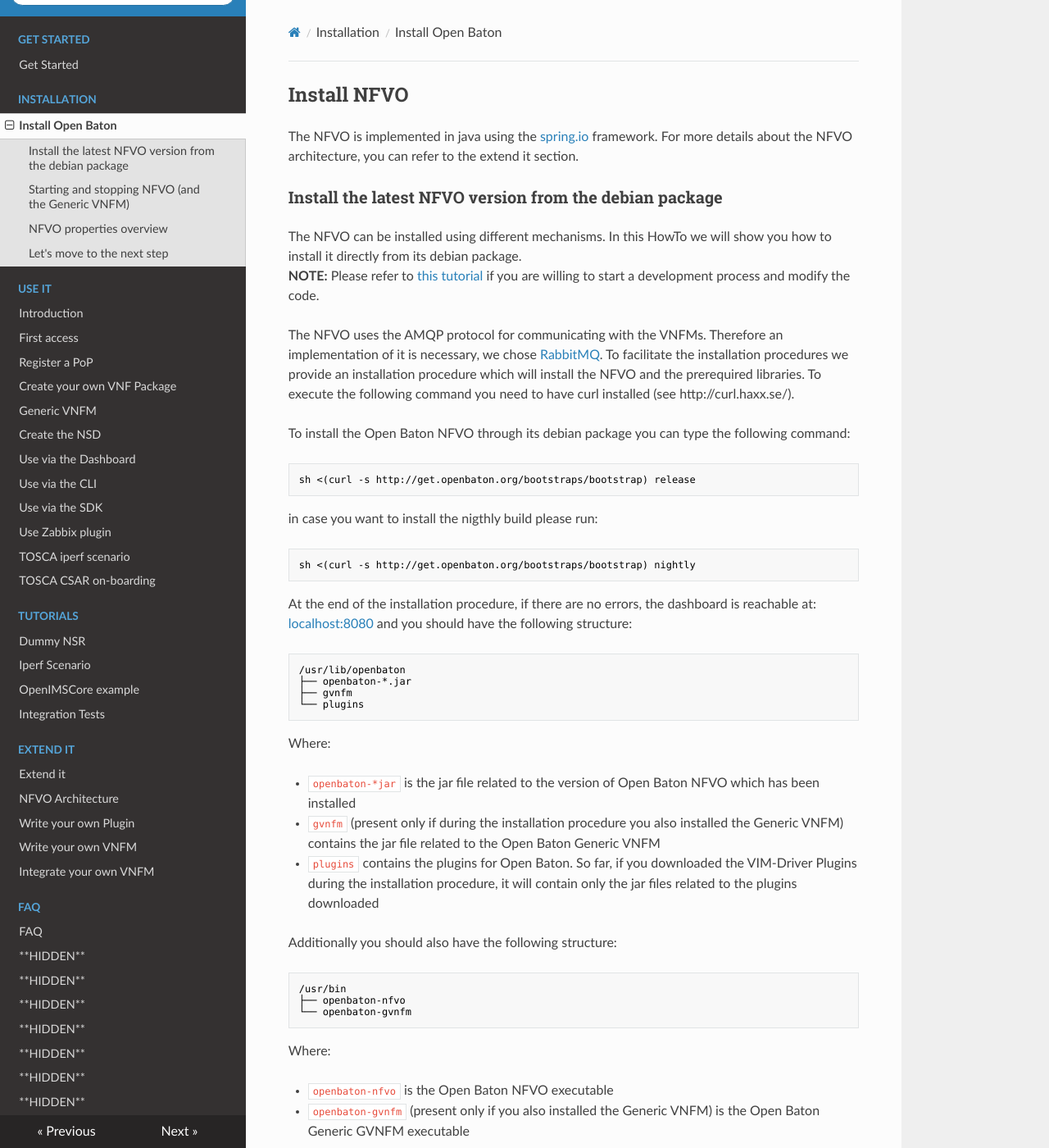
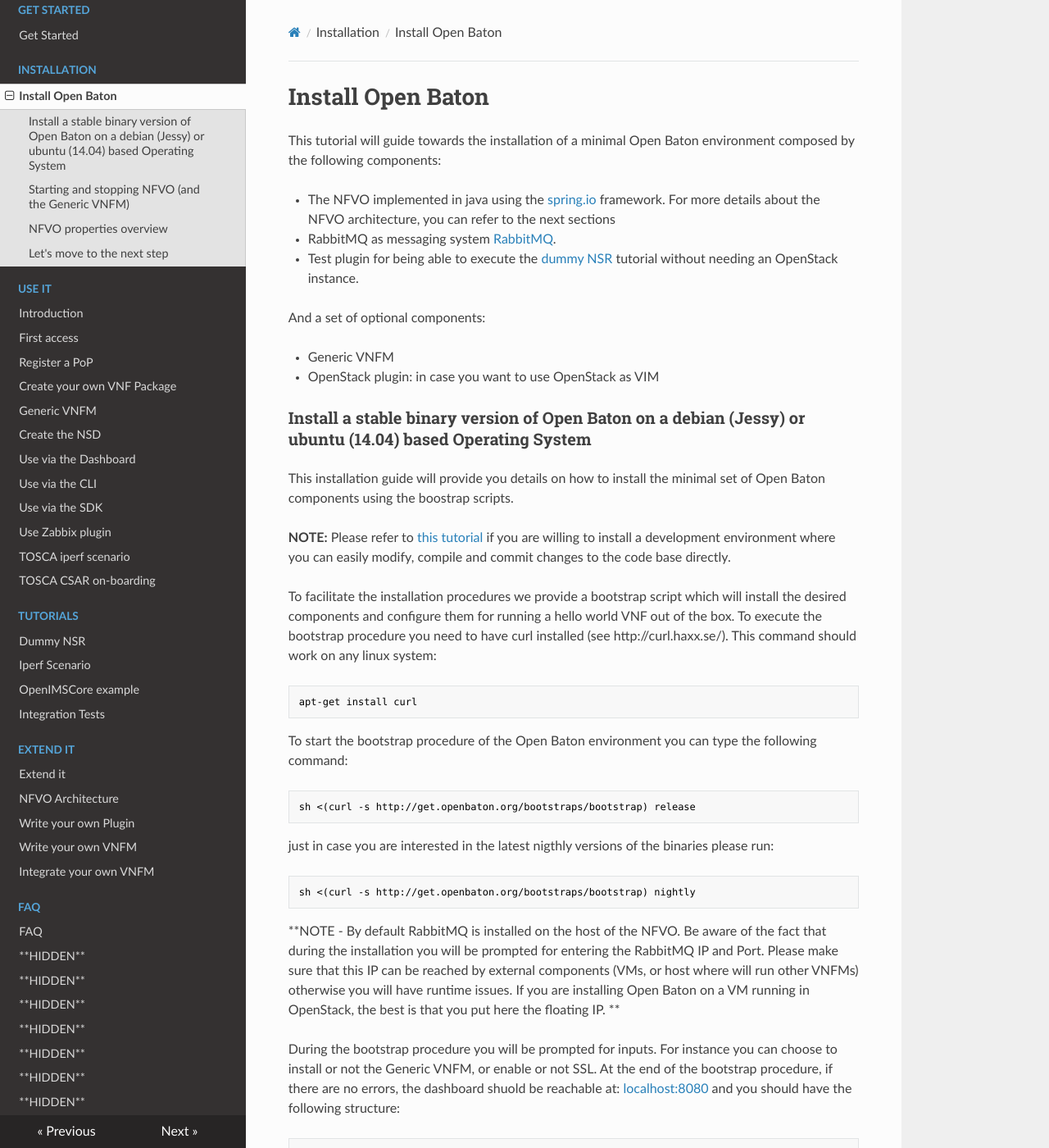
Before and after one commit to openbaton/docs, an MkDocs documentation site: the page built from docs/nfvo-installation-deb.md, in a window 1280 px wide and 1400 px high. Shown: the whole window at 82% size. Built offline with MkDocs 1.6.1, drawn with Linux system fonts in a browser that asks for light colours; nearby versions of some CDN libraries; old or Windows-style settings are respelled for this version of MkDocs; some of the changed text lies outside the part shown.

Commit message:
imp: improved installation guide

````diff
--- a/docs/nfvo-installation-deb.md
+++ b/docs/nfvo-installation-deb.md
@@ -1,29 +1,47 @@
-## Install NFVO
+# Install Open Baton
 
-The NFVO is implemented in java using the [spring.io][spring] framework. For more details about the NFVO architecture, you can refer to the extend it section.
+This tutorial will guide towards the installation of a minimal Open Baton environment composed by the following components:
 
-### Install the latest NFVO version from the debian package
+* The NFVO implemented in java using the [spring.io][spring] framework. For more details about the NFVO architecture, you can refer to the next sections
+* RabbitMQ as messaging system [RabbitMQ][reference-to-rabbit-site].
+* Test plugin for being able to execute the [dummy NSR][dummy-NSR] tutorial without needing an OpenStack instance.
 
-The NFVO can be installed using different mechanisms. In this HowTo we will show you how to install it directly from its debian package.
-**NOTE:** Please refer to [this tutorial](nfvo-installation.md) if you are willing to start a development process and modify the code.
+And a set of optional components:
 
-The NFVO uses the AMQP protocol for communicating with the VNFMs. Therefore an implementation of it is necessary, we chose [RabbitMQ][reference-to-rabbit-site].
-To facilitate the installation procedures we provide an installation procedure which will install the NFVO and the prerequired libraries.
-To execute the following command you need to have curl installed (see http://curl.haxx.se/).
+* Generic VNFM
+* OpenStack plugin: in case you want to use OpenStack as VIM
 
-To install the Open Baton NFVO through its debian package you can type the following command:
+### Install a stable binary version of Open Baton on a debian (Jessy) or ubuntu (14.04) based Operating System
+
+This installation guide will provide you details on how to install the minimal set of Open Baton components using the boostrap scripts.
+
+**NOTE:** Please refer to [this tutorial](nfvo-installation.md) if you are willing to install a development environment where you can easily modify, compile and commit changes to the code base directly.
+
+To facilitate the installation procedures we provide a bootstrap script which will install the desired components and configure them for running a hello world VNF out of the box. To execute the bootstrap procedure you need to have curl installed (see http://curl.haxx.se/). This command should work on any linux system:
+
+```bash
+apt-get install curl
+```
+
+To start the bootstrap procedure of the Open Baton environment you can type the following command:
 
 ```bash
 sh <(curl -s http://get.openbaton.org/bootstraps/bootstrap) release
 ```
 
-in case you want to install the nigthly build please run:
+just in case you are interested in the latest nigthly versions of the binaries please run:
 
 ```bash
 sh <(curl -s http://get.openbaton.org/bootstraps/bootstrap) nightly
 ```
 
-At the end of the installation procedure, if there are no errors, the dashboard is reachable at: [localhost:8080] and you should have the following structure:
+**NOTE - By default RabbitMQ is installed on the host of the NFVO. Be aware of the fact that during the installation you will be prompted for entering the RabbitMQ IP and Port. Please make sure that this IP can be
+  reached by external components (VMs, or host where will run other VNFMs) otherwise you will have runtime issues. If you are installing Open Baton on a VM running in OpenStack, the best is that you put here
+  the floating IP. **
+
+
+During the bootstrap procedure you will be prompted for inputs. For instance you can choose to install or not the Generic VNFM, or enable or not SSL.
+At the end of the bootstrap procedure, if there are no errors, the dashboard shuold be reachable at: [localhost:8080] and you should have the following structure:
 ```bash
 /usr/lib/openbaton
 ├── openbaton-*.jar
@@ -49,7 +67,7 @@
 * `openbaton-nfvo` is the Open Baton NFVO executable
 * `openbaton-gvnfm` (present only if you also installed the Generic VNFM) is the Open Baton Generic GVNFM executable
 
-At this point the NFVO is ready to be used. Please refer to the [Introduction][use-openbaton] on how to start using it.
+At this point Open Baton is ready to be used. Please refer to the [Introduction][use-openbaton] on how to start using it.
 
 
 ### Starting and stopping NFVO (and the Generic VNFM)
@@ -68,6 +86,7 @@
 ```
 
 To start the NFVO, instead, enter one of the following commands depending on your OS.
+
 * With Ubuntu 14.04:
 ```bash
 sudo service openbaton-nfvo start
@@ -80,6 +99,7 @@
 ```
 
 **Note (in case you also installed the Generic VNFM):** If you also installed the Generic VNFM it is also already running at the end of the installation procedure. You can stop it with one of the following commands depending on your OS.
+
 * With Ubuntu 14.04:
 ```bash
 sudo service openbaton-gvnfm stop
@@ -92,6 +112,7 @@
 ```
 
 **Note (in case you also installed the Generic VNFM):** You can start the Generic VNFM with one of the following commands depending on your OS.
+
 * With Ubuntu 14.04:
 ```bash
 sudo service openbaton-gvnfm start
@@ -105,12 +126,12 @@
 
 ### NFVO properties overview
 
-The NFVO is configured with default configuration parameters at the beginning. The configuration file is located at:
+After the bootstrap procedure, the NFVO the configuration file is located at:
 ```bash
 /etc/openbaton/openbaton.properties
 ```
 
-This file can be modified for specific parameters. For instance, you can decide to change logging levels (TRACE, DEBUG, INFO, WARN, and ERROR) and mechanisms:
+Feel free to modify that file for adding or removing specific functionalities. For instance, you can decide to change logging levels (TRACE, DEBUG, INFO, WARN, and ERROR) and mechanisms:
 ```properties
 logging.level.org.springframework=INFO
 logging.level.org.hibernate=INFO
@@ -324,6 +345,7 @@
 [localhost:8080]:http://localhost:8080/
 [vim_plugin_doc]:vim-plugin
 [use-openbaton]:use.md
+[dummy-NSR]:dummy-NSR.md
 [reference-to-rabbit-site]:https://www.rabbitmq.com/
 [zabbix-server-configuration]:zabbix-server-configuration.md
 
````
Also changed, not shown: docs/nfvo-installation.md (+25 -10 lines).
